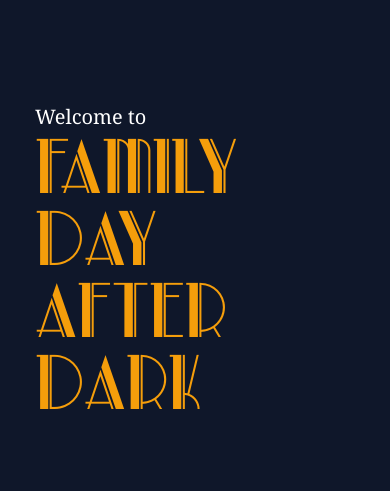
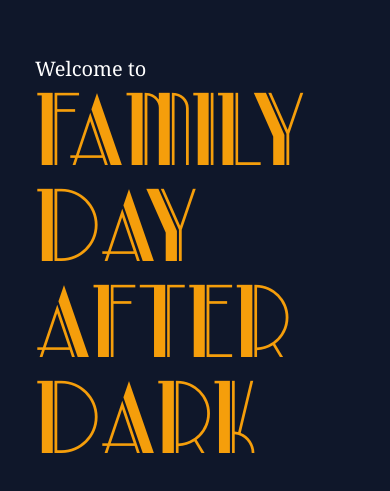
Before and after one commit to rickhlx/family-day-after-dark, a Gatsby site: page / in a window 390 px wide. Shown: the part 161-652 px from the top of the page. Built offline with nearby package versions, Linux system fonts and the light colour scheme; Gatsby itself is replaced by a stand-in of ours.

Commit message:
fix responsiveness for small screen

```diff
--- a/src/pages/index.js
+++ b/src/pages/index.js
@@ -6,7 +6,7 @@ export default function IndexPage() {
         <div class="flex flex-col md:max-w-sm mx-auto max-w-xs">
           <div class="flex flex-wrap h-screen content-center">
             <div class="text-xl font-serif text-white">Welcome to</div>
-            <div class="text-7xl md:text-9xl font-parklane text-amber-500">Family Day After Dark</div>
+            <div class="text-8xl md:text-9xl font-parklane text-amber-500">Family Day After Dark</div>
           </div>
         </div>
       </main>
```
